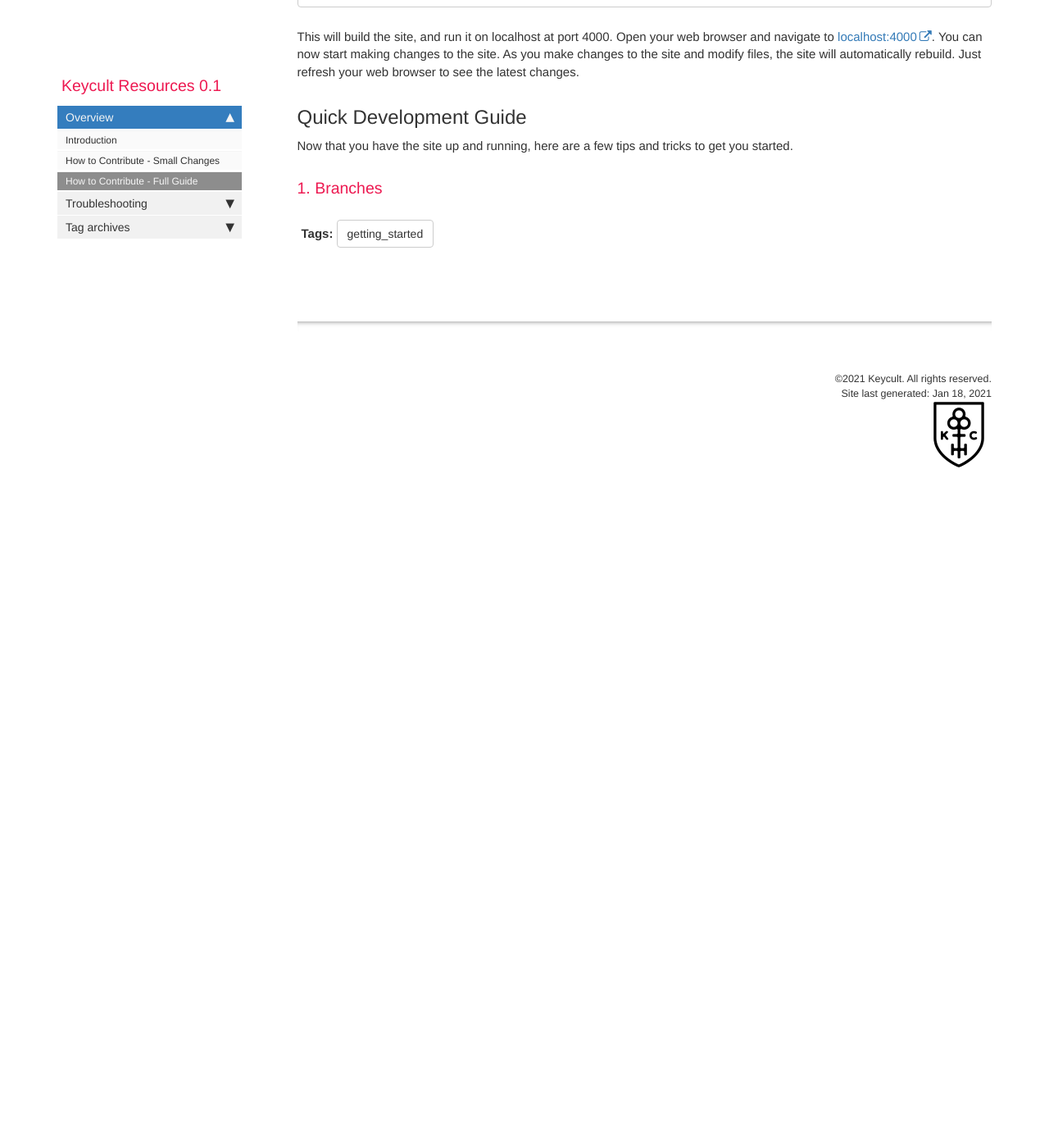
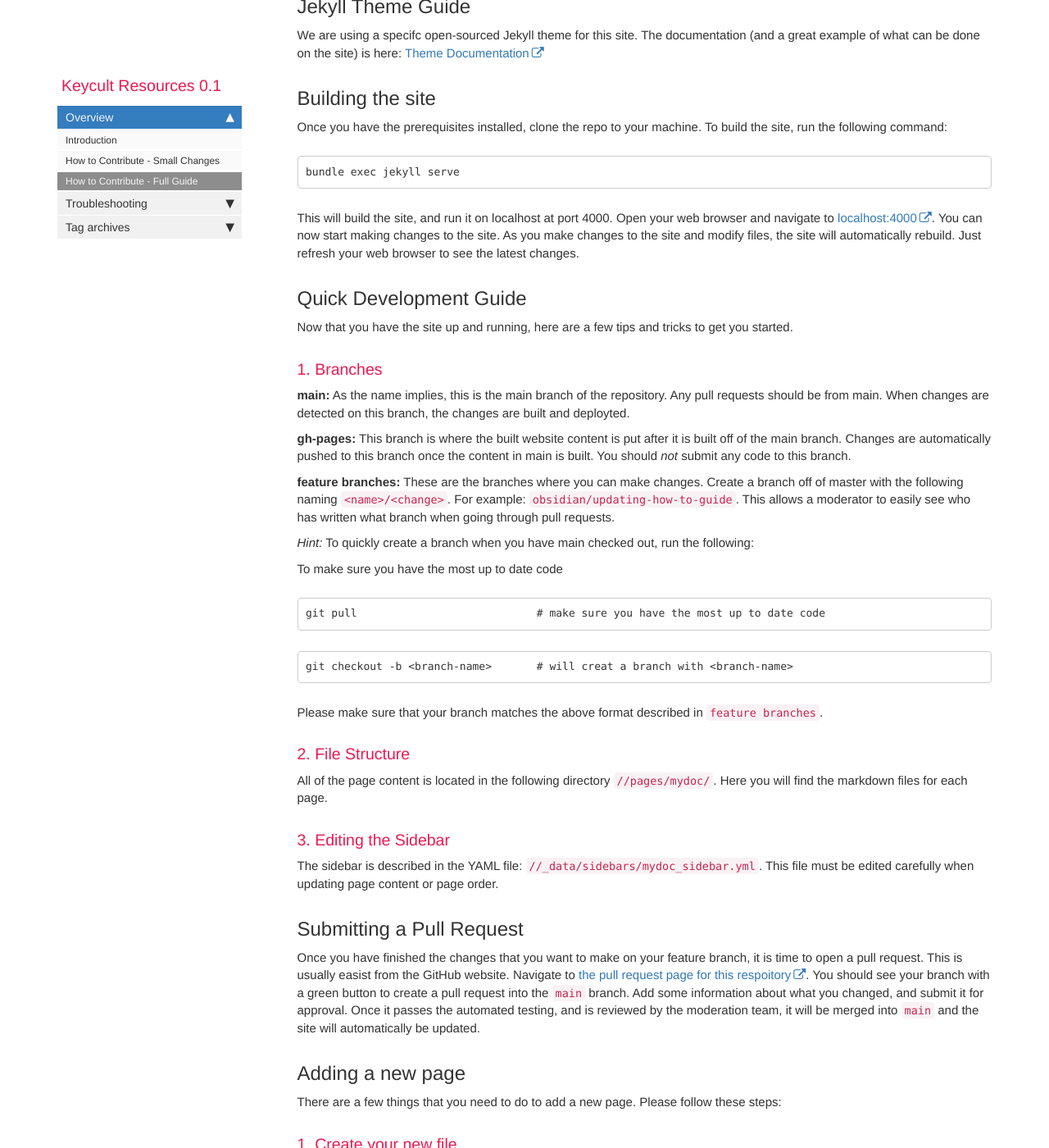
Before and after one commit to keycult/keycult-resources, a Jekyll site: the page built from pages/mydoc/overview_how_to_contribute_full.md, in a window 1280 px wide and 1400 px high, scrolled down 1108 px. Shown: the whole window at 82% size. Built offline with Jekyll 4.4.1, drawn with Linux system fonts in a browser that asks for light colours; comment, search, counter and statistics services are not loaded; before the commit the page ends 1738 px from its top, so only the background shows below that; some of the changed text lies outside the part shown.

Commit message:
Finished the full contribution guide

````diff
--- a/pages/mydoc/overview_how_to_contribute_full.md
+++ b/pages/mydoc/overview_how_to_contribute_full.md
@@ -36,3 +36,74 @@ This will build the site, and run it on localhost at port 4000. Open your web br
 Now that you have the site up and running, here are a few tips and tricks to get you started.
 
 ### 1. Branches
+
+**main:** As the name implies, this is the main branch of the repository. Any pull requests should be from main. When changes are detected on this branch, the changes are built and deployted.
+
+**gh-pages:** This branch is where the built website content is put after it is built off of the main branch. Changes are automatically pushed to this branch once the content in main is built. You should _not_ submit any code to this branch.
+
+**feature branches:** These are the branches where you can make changes. Create a branch off of master with the following naming `<name>/<change>`. For example: `obsidian/updating-how-to-guide`. This allows a moderator to easily see who has written what branch when going through pull requests.
+
+_Hint:_ To quickly create a branch when you have main checked out, run the following:
+
+To make sure you have the most up to date code
+```
+git pull                            # make sure you have the most up to date code
+```
+```
+git checkout -b <branch-name>       # will creat a branch with <branch-name>
+```
+Please make sure that your branch matches the above format described in `feature branches`.
+
+### 2. File Structure
+
+All of the page content is located in the following directory `//pages/mydoc/`. Here you will find the markdown files for each page.
+
+### 3. Editing the Sidebar
+
+The sidebar is described in the YAML file: `//_data/sidebars/mydoc_sidebar.yml`. This file must be edited carefully when updating page content or page order.
+
+## Submitting a Pull Request
+
+Once you have finished the changes that you want to make on your feature branch, it is time to open a pull request. This is usually easist from the GitHub website. Navigate to [the pull request page for this respoitory](https://github.com/keycult/keycult-resources/pulls). You should see your branch with a green button to create a pull request into the `main` branch. Add some information about what you changed, and submit it for approval. Once it passes the automated testing, and is reviewed by the moderation team, it will be merged into `main` and the site will automatically be updated.
+
+## Adding a new page
+
+There are a few things that you need to do to add a new page. Please follow these steps:
+
+### 1. Create your new file
+
+Create a new file for your page with the following format: `//pages/mydoc/<category>_<page-name>`. For example this page name is `//pages/mydoc/overview_how_to_contribute_full.md`
+
+### 2. Add the following header to your page
+
+```
+---
+title: "How to Contribute - Full Guide"
+keywords: contribution guide
+tags: [getting_started]
+sidebar: mydoc_sidebar
+permalink: overview_how_to_contribute_full.html
+summary: This page will explain how to get the Jekyll enviornment setup on your local machine, so you can test changes like creating new pages, changing navigation, etc.
+---
+```
+Fill in the information accordingly. The following fields must be changed:
+* `title` - title of this page
+* `permalink` - the name of this file, but with the extension `.html`
+* `summary` - a summary of the information on your page. This will show up if your link is embedded in somewhere like Discord.
+
+### 3. Add your page to the sidebar:
+
+You must now add your page to the appropriate spot in the sidebar YAML file. Here is the YAML entry for this page:
+```
+    - title: How to Contribute - Full Guide
+      url: /overview_how_to_contribute_full.html
+      output: web, pdf
+```
+
+### 4. Confirm your changes
+
+Build locally and check [localhost:4000](http://localhost:4000/) to make sure your page is added successfully. You should be able to navigate to your new page using the sidebar.
+
+### 5. Add your content
+
+The hard work is done! Now just add your content to your new page in markdown and you're good to go!
````
Also changed, not shown: index.md (+1 -1 lines).
